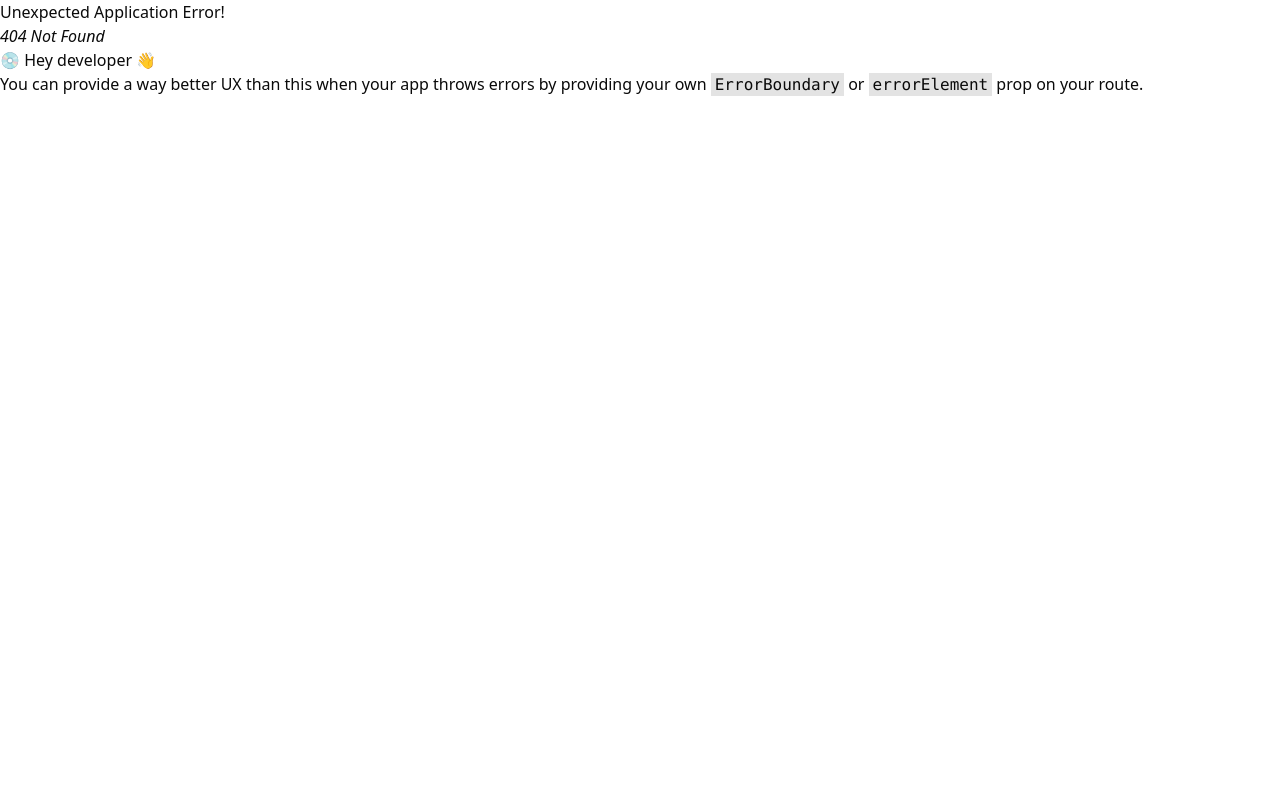
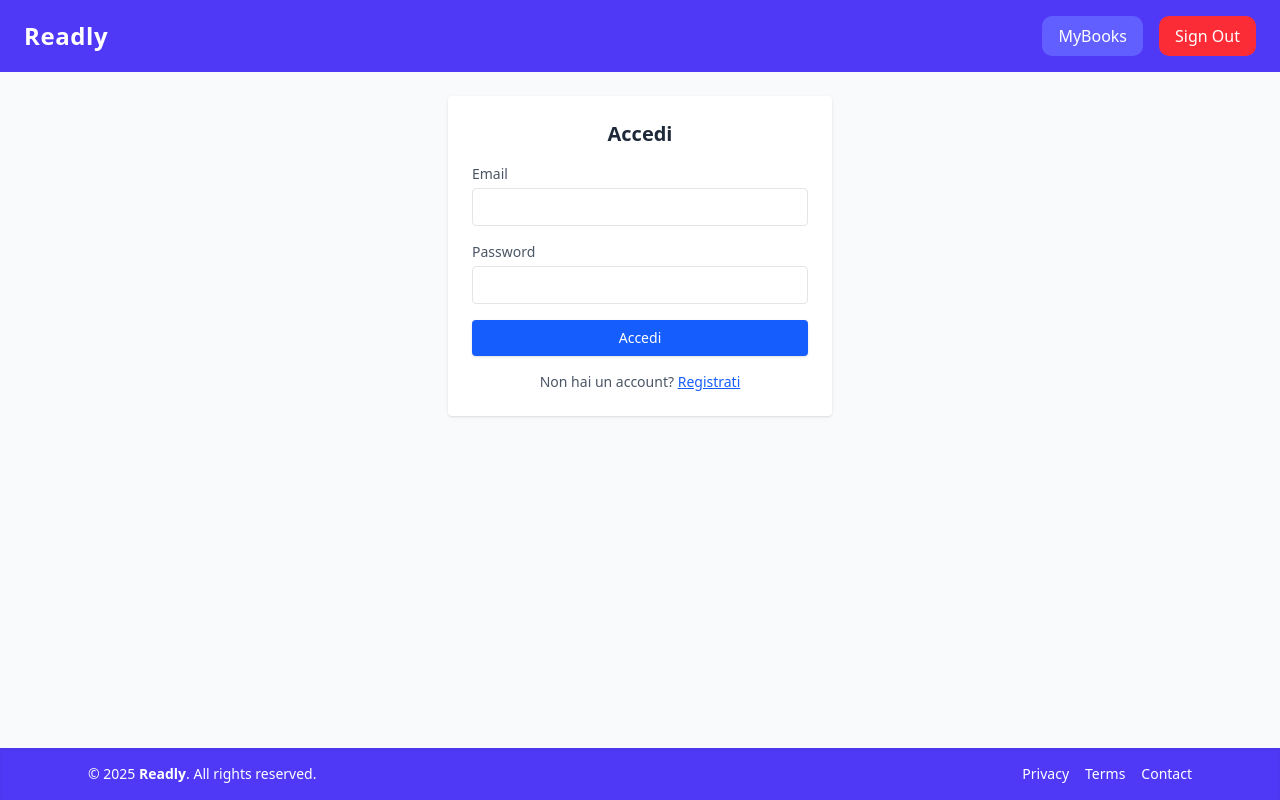
Before and after one commit to FabioTedesco/Readly, a React (Vite) app: page /login in a window 1280 px wide. Before the commit this address had no page. Built offline with nearby package versions, Linux system fonts and the light colour scheme; no server answers.

Commit message:
login added

```diff
--- a/package.json
+++ b/package.json
@@ -13,6 +13,7 @@
     "@fortawesome/fontawesome-svg-core": "^7.1.0",
     "@fortawesome/free-solid-svg-icons": "^7.1.0",
     "@fortawesome/react-fontawesome": "^3.1.0",
+    "@supabase/supabase-js": "^2.76.1",
     "@tailwindcss/vite": "^4.1.14",
     "@tanstack/react-query": "^5.90.5",
     "axios": "^1.12.2",
--- a/src/App/RootLayout.tsx
+++ b/src/App/RootLayout.tsx
@@ -3,12 +3,14 @@ import { Navbar } from "@/components/Navbar";
 import { Footer } from "@/components/Footer";
 import { BooksProvider } from "@/context/BooksContext";
 import { QueryClient, QueryClientProvider } from "@tanstack/react-query";
+import { AuthProvider } from "@/context/AuthContext";
 
 const queryClient = new QueryClient();
 
 const RootLayout = () => {
   return (
     <QueryClientProvider client={queryClient}>
+      <AuthProvider>
         <BooksProvider>
           <div className="flex flex-col min-h-screen">
             <Navbar />
@@ -20,6 +22,7 @@ const RootLayout = () => {
             <Footer />
           </div>
         </BooksProvider>
+      </AuthProvider>
     </QueryClientProvider>
   );
 };
--- a/src/App/routes.tsx
+++ b/src/App/routes.tsx
@@ -2,13 +2,38 @@ import { createBrowserRouter } from "react-router-dom";
 import Home from "../pages/Home";
 import MyBooks from "@/pages/MyBooks";
 import RootLayout from "./RootLayout";
+import ProtectedRoute from "@/components/ProtectedRoutes";
+import LoginPage from "@/pages/LoginPage";
 
 export const router = createBrowserRouter([
   {
     element: <RootLayout />, // Navbar/Footer qui dentro
     children: [
-      { path: "/", element: <Home /> },
-      { path: "/mybooks", element: <MyBooks /> },
+      //rotta protetta
+
+      {
+        path: "/",
+        element: (
+          <ProtectedRoute>
+            <Home />
+          </ProtectedRoute>
+        ),
+      },
+
+      //rotta protetta
+      {
+        path: "/mybooks",
+        element: (
+          <ProtectedRoute>
+            <MyBooks />
+          </ProtectedRoute>
+        ),
+      },
+
+      {
+        path: "/login",
+        element: <LoginPage />,
+      },
     ],
   },
 ]);
--- a/src/components/BookCard.tsx
+++ b/src/components/BookCard.tsx
@@ -86,6 +86,7 @@ export default function BookCard({
         <div className="flex flex-wrap items-center gap-2 text-[11px] text-gray-500">
           <StatusBadge isRead={isRead} />
         </div>
+        {}
         <button
           className="absolute bottom-3 right-4 hover:text-red-500 transition border-2 rounded-xl p-3 bg-indigo-300"
           onClick={onMove}
--- a/src/components/Navbar.tsx
+++ b/src/components/Navbar.tsx
@@ -1,6 +1,8 @@
+import { useAuth } from "@/context/AuthContext";
 import { Link } from "react-router-dom";
 
 export const Navbar = () => {
+  const { logout } = useAuth();
   return (
     <nav className="flex items-center justify-between px-6 py-4 bg-indigo-600 text-white shadow-sm">
       {/* Logo / Brand */}
@@ -14,11 +16,12 @@ export const Navbar = () => {
           </div>
         </Link>
 
-        <Link to="/">
-          <div className="px-4 py-2 rounded-lg bg-red-500 hover:bg-red-400 transition">
-            Sign Out
-          </div>
-        </Link>
+        <div
+          onClick={logout}
+          className="px-4 py-2 rounded-lg bg-red-500 hover:bg-red-400 transition cursor-pointer"
+        >
+          Sign Out
+        </div>
       </div>
     </nav>
   );
--- /dev/null
+++ b/src/components/ProtectedRoutes.tsx
@@ -0,0 +1,19 @@
+import { Navigate } from "react-router-dom";
+import { useAuth } from "@/context/AuthContext";
+import type { ReactNode } from "react";
+
+export default function ProtectedRoute({ children }: { children: ReactNode }) {
+  const { user, loading } = useAuth();
+
+  if (loading) {
+    return (
+      <p className="p-4 text-center text-gray-500">Controllo accesso...</p>
+    );
+  }
+
+  if (!user) {
+    return <Navigate to="/login" replace />;
+  }
+
+  return <>{children}</>;
+}
--- /dev/null
+++ b/src/context/AuthContext.tsx
@@ -0,0 +1,132 @@
+import {
+  createContext,
+  useContext,
+  useEffect,
+  useState,
+  type ReactNode,
+} from "react";
+import { supabase } from "@/services/supabaseClient";
+type AuthUser = {
+  id: string;
+  email: string | null;
+};
+
+type AuthContextType = {
+  user: AuthUser | null;
+  loading: boolean;
+  signup: (email: string, password: string) => Promise<{ error?: string }>;
+  login: (email: string, password: string) => Promise<{ error?: string }>;
+  logout: () => Promise<void>;
+};
+
+const AuthContext = createContext<AuthContextType | undefined>(undefined);
+
+export function AuthProvider({ children }: { children: ReactNode }) {
+  const [user, setUser] = useState<AuthUser | null>(null);
+  const [loading, setLoading] = useState(true); //
+  useEffect(() => {
+    let isMounted = true;
+
+    async function getInitialSession() {
+      const { data, error } = await supabase.auth.getSession();
+
+      if (!isMounted) return;
+
+      if (error) {
+        console.error("getSession error:", error);
+        setUser(null);
+        setLoading(false);
+        return;
+      }
+
+      const session = data.session;
+      if (session?.user) {
+        setUser({
+          id: session.user.id,
+          email: session.user.email ?? null,
+        });
+      } else {
+        setUser(null);
+      }
+
+      setLoading(false);
+    }
+
+    getInitialSession();
+
+    const { data: sub } = supabase.auth.onAuthStateChange(
+      async (_event, session) => {
+        if (!isMounted) return;
+        if (session?.user) {
+          setUser({
+            id: session.user.id,
+            email: session.user.email ?? null,
+          });
+        } else {
+          setUser(null);
+        }
+      }
+    );
+
+    return () => {
+      isMounted = false;
+      sub.subscription.unsubscribe();
+    };
+  }, []);
+
+  // funzione signup
+  const signup = async (email: string, password: string) => {
+    const { error } = await supabase.auth.signUp({
+      email,
+      password,
+    });
+    if (error) {
+      console.error("signup error:", error);
+      return { error: error.message };
+    }
+    return {};
+  };
+
+  // funzione login
+  const login = async (email: string, password: string) => {
+    const { error } = await supabase.auth.signInWithPassword({
+      email,
+      password,
+    });
+    if (error) {
+      console.error("login error:", error);
+      return { error: error.message };
+    }
+    //debug per vedere jwt token
+    const { data } = await supabase.auth.getSession();
+    console.log(data.session?.access_token);
+    return {};
+  };
+
+  // funzione logout
+  const logout = async () => {
+    await supabase.auth.signOut();
+  };
+
+  return (
+    <AuthContext.Provider
+      value={{
+        user,
+        loading,
+        signup,
+        login,
+        logout,
+      }}
+    >
+      {children}
+    </AuthContext.Provider>
+  );
+}
+
+export function useAuth() {
+  const ctx = useContext(AuthContext);
+  if (!ctx) {
+    throw new Error("useAuth must be used within <AuthProvider>");
+  }
+  return ctx;
+}
--- /dev/null
+++ b/src/pages/LoginPage.tsx
@@ -0,0 +1,119 @@
+import { useAuth } from "@/context/AuthContext";
+import { useState, type FormEvent } from "react";
+import { supabase } from "@/services/supabaseClient";
+import { Link, Navigate } from "react-router-dom";
+
+const LoginPage = () => {
+  const { login, signup, user, loading, logout } = useAuth();
+
+  const [mode, setMode] = useState<"login" | "signup">("login");
+  const [email, setEmail] = useState<string>("");
+  const [password, setPassword] = useState<string>("");
+  const [errMsg, setErrorMsg] = useState("");
+
+  if (loading) {
+    return (
+      <p className="p-4 text-center text-gray-500">
+        caricamento stato utente...
+      </p>
+    );
+  }
+
+  if (user) {
+    // return (
+    //   <div className="max-w-sm mx-auto p-4 bg-white rounded shadow text-center">
+    //     <p className="text-gray-700 mb-2">Ciao {user.email}</p>
+    //     <button
+    //       onClick={logout}
+    //       className="px-4 py-2 bg-red-500 text-white rounded shadow"
+    //     >
+    //       Logout
+    //     </button>
+    //   </div>
+    // );
+    return <Navigate to={"/"} replace />;
+  }
+
+  const handleSubmit = async (e: FormEvent) => {
+    e.preventDefault();
+    setErrorMsg("");
+
+    if (mode === "login") {
+      const { error } = await login(email, password);
+      if (error) setErrorMsg(error);
+    } else {
+      const { error } = await signup(email, password);
+      if (error) setErrorMsg(error);
+      console.log("click");
+    }
+  };
+
+  return (
+    <div className="max-w-sm mx-auto p-6 bg-white rounded shadow">
+      <h1 className="text-xl font-semibold text-gray-800 mb-4 text-center ">
+        {mode === "login" ? "Accedi" : "Crea account"}
+      </h1>
+
+      <form onSubmit={handleSubmit} className="space-y-4 text-left">
+        <div>
+          <label className="block text-sm text-gray-600 mb-1">Email</label>
+          <input
+            className="w-full border rounded px-3 py-2 text-sm"
+            type="email"
+            value={email}
+            onChange={(e) => setEmail(e.target.value)}
+            autoComplete="email"
+            required
+          />
+        </div>
+
+        <div>
+          <label className="block text-sm text-gray-600 mb-1">Password</label>
+          <input
+            className="w-full border rounded px-3 py-2 text-sm"
+            type="password"
+            value={password}
+            onChange={(e) => setPassword(e.target.value)}
+            autoComplete="current-password"
+            required
+          />
+        </div>
+
+        {errMsg && <p className="text-red-600 text-sm">{errMsg}</p>}
+
+        <button
+          type="submit"
+          className="w-full bg-blue-600 text-white rounded py-2 text-sm font-medium shadow cursor-pointer"
+        >
+          {mode === "login" ? "Accedi" : "Registrati"}
+        </button>
+      </form>
+
+      <div className="text-center mt-4 text-sm text-gray-600 cursor-pointer">
+        {mode === "login" ? (
+          <>
+            Non hai un account?{" "}
+            <button
+              className="text-blue-600 underline cursor-pointer"
+              onClick={() => setMode("signup")}
+            >
+              Registrati
+            </button>
+          </>
+        ) : (
+          <>
+            Hai già un account?{" "}
+            <button
+              className="text-blue-600 underline cursor-pointer"
+              onClick={() => setMode("login")}
+            >
+              Accedi
+            </button>
+          </>
+        )}
+      </div>
+    </div>
+  );
+};
+
+export default LoginPage;
--- /dev/null
+++ b/src/services/supabaseClient.ts
@@ -0,0 +1,12 @@
+import { createClient } from "@supabase/supabase-js";
+
+const supabaseUrl = import.meta.env.VITE_SUPABASE_URL!;
+const supabaseAnonKey = import.meta.env.VITE_SUPABASE_ANON_KEY!;
+
+export const supabase = createClient(supabaseUrl, supabaseAnonKey, {
+  auth: {
+    autoRefreshToken: true,
+    persistSession: true,
+    detectSessionInUrl: true,
+  },
+});
```
Also changed, not shown: 2 other files (tests, documents, lock files or other folders). Lines whose indentation alone changed are shown as unchanged.
